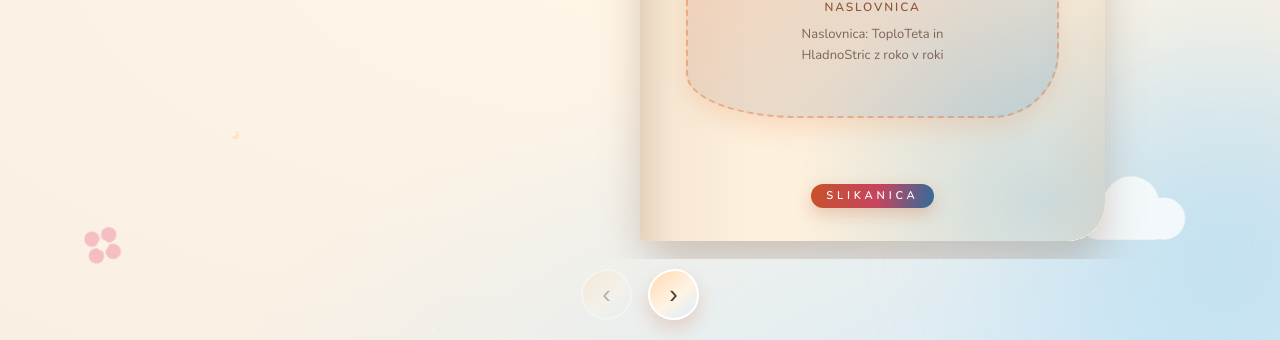
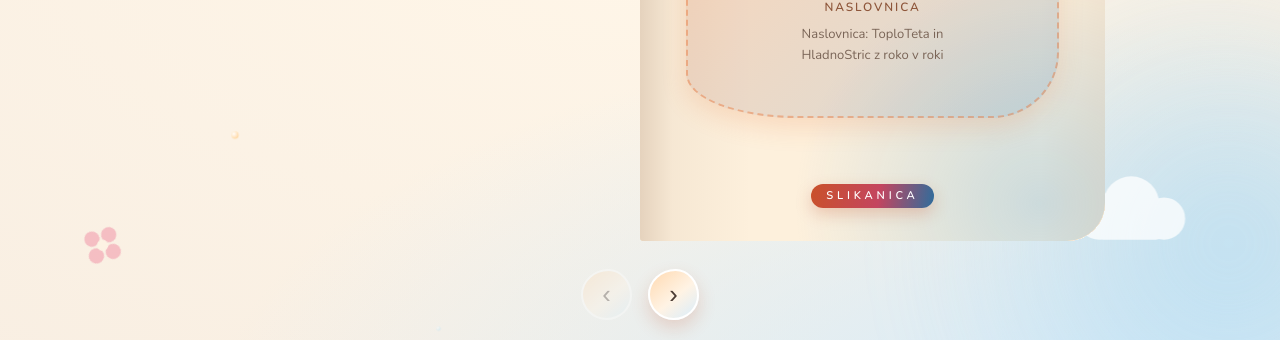
Before and after one commit to marjanb/tths-book, a website with bundled scripts: page index.html in a window 1280 px wide. Shown: the part 460-800 px from the top of the page. Built offline with nearby package versions, Linux system fonts and the light colour scheme.

Commit message:
Stop the book from casting a shadow past the paper
The last of the shadow outside the page was the book's own: 26px down with a
40px blur, so it smeared below the bottom edge whether or not a page was
turning. Dropped. .book::before stays as the hook skins use for their own
(risanka and strip keep their hard cartoon offsets).

Co-Authored-By: Claude Opus 5 <noreply@anthropic.com>

```diff
--- a/styles/book.css
+++ b/styles/book.css
@@ -360,17 +360,17 @@ body {
   animation: book-in 900ms cubic-bezier(0.22, 1.1, 0.3, 1) both;
 }
 
-/* The book's shadow is cast by the book's own shape, not by a filter over its
-   contents: a filter takes the whole subtree as its silhouette, so mid-turn it
-   traced the folded half — a full-height rectangle with square corners — and
-   printed its shadow above and below the paper. */
+/* A hook for skins that want the book to cast a shadow. The default book does
+   not: anything cast here lands past the paper, where there is nothing for it
+   to fall on. It must never be a filter on .book — a filter takes the whole
+   subtree as its silhouette, so mid-turn it traces the folded half and prints
+   that shape above and below the page. */
 .book::before {
   content: '';
   position: absolute;
   inset: 0;
   z-index: -1;
   border-radius: var(--round);
-  box-shadow: 0 26px 40px rgba(var(--curl), 0.26);
 }
 
 /* Closed, only the cover is there to cast one. */
```
